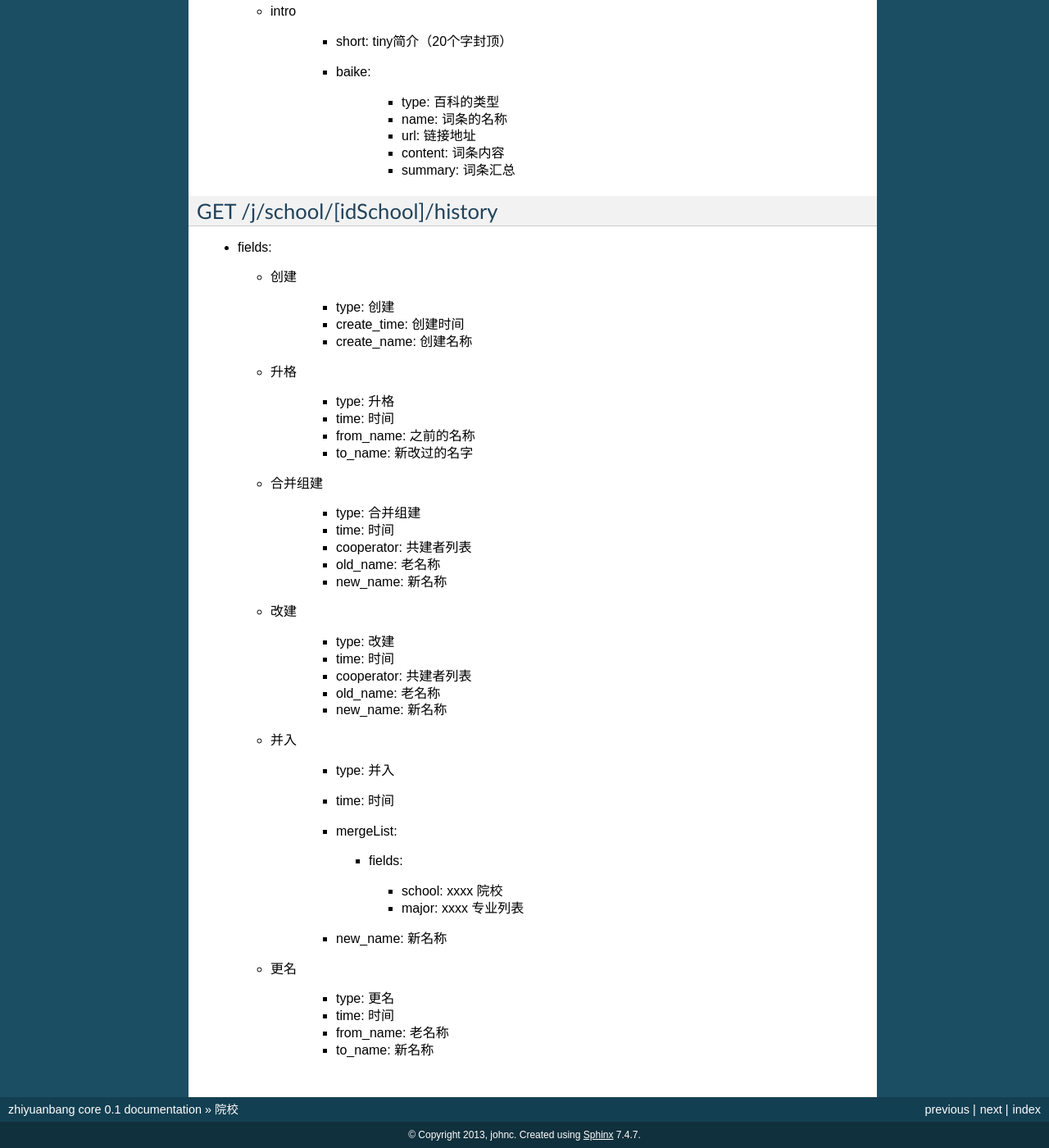
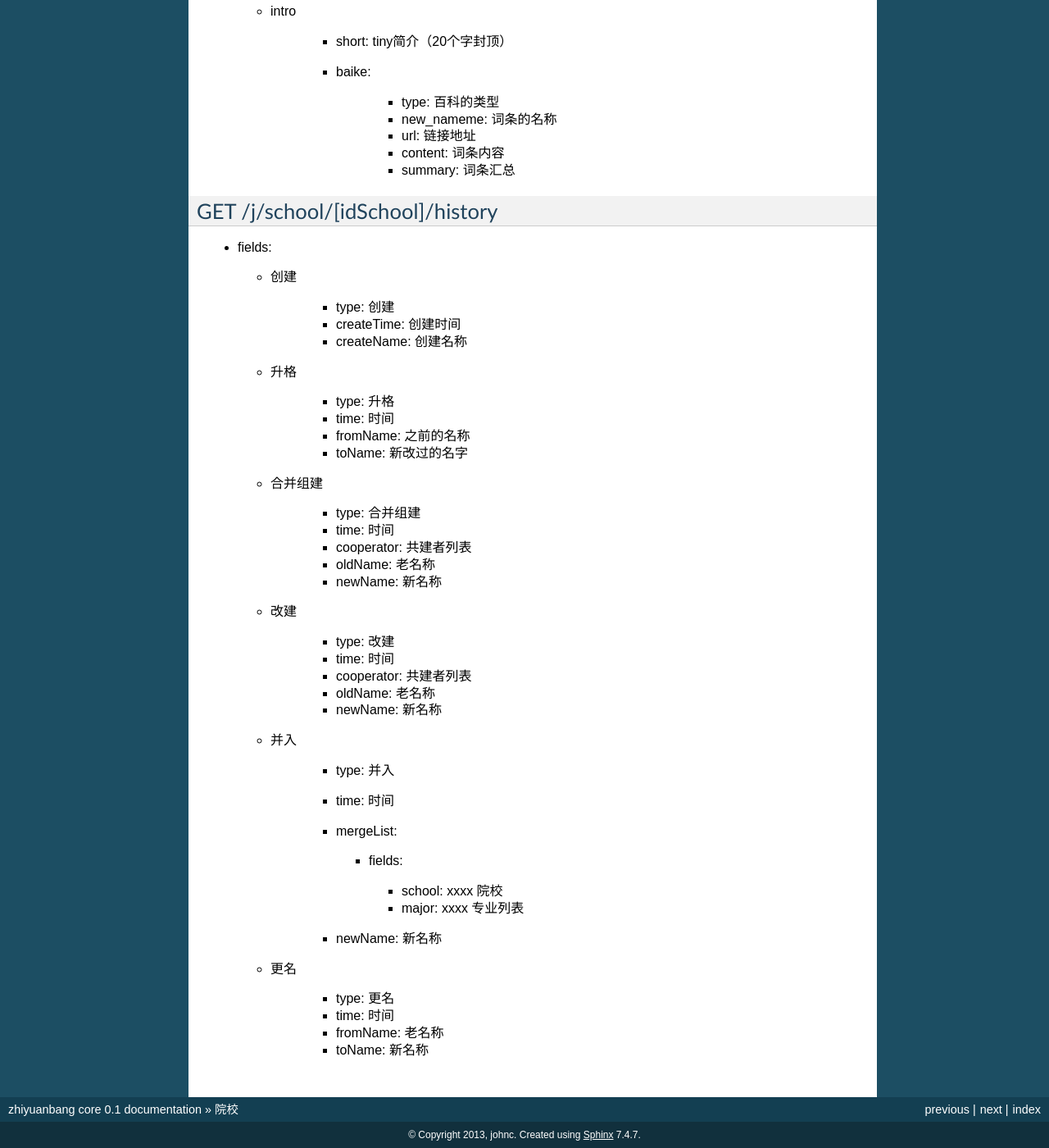
Before and after one commit to carmackjia/zhiyuanbang_core, a Sphinx documentation site: the page built from source/api/school.rst, in a window 1280 px wide and 1400 px high, scrolled down 2676 px. Shown: the whole window at 82% size. Built offline with Sphinx 7.4.7, drawn with Linux system fonts in a browser that asks for light colours.

Commit message:
Fix tiny bugs

```diff
--- a/source/api/school.rst
+++ b/source/api/school.rst
@@ -139,7 +139,7 @@ GET /j/school/[idSchool]
       * baike:
 
          * type: 百科的类型
-         * name: 词条的名称
+         * new_nameme: 词条的名称
          * url:  链接地址
          * content: 词条内容
          * summary: 词条汇总
@@ -153,31 +153,31 @@ GET /j/school/[idSchool]/history
   * 创建
 
       * type: 创建
-      * create_time: 创建时间
-      * create_name: 创建名称
+      * createTime: 创建时间
+      * createName: 创建名称
 
   * 升格
 
       * type: 升格
       * time: 时间
-      * from_name: 之前的名称
-      * to_name: 新改过的名字
+      * fromName: 之前的名称
+      * toName: 新改过的名字
 
   * 合并组建
 
      * type: 合并组建
      * time: 时间
      * cooperator: 共建者列表
-     * old_name: 老名称
-     * new_name: 新名称
+     * oldName: 老名称
+     * newName: 新名称
 
   * 改建
 
      * type: 改建
      * time: 时间
      * cooperator: 共建者列表
-     * old_name: 老名称
-     * new_name: 新名称
+     * oldName: 老名称
+     * newName: 新名称
 
   * 并入
 
@@ -190,11 +190,11 @@ GET /j/school/[idSchool]/history
         * school: xxxx 院校
         * major:  xxxx 专业列表
 
-     * new_name: 新名称
+     * newName: 新名称
 
   * 更名
 
      * type: 更名
      * time: 时间
-     * from_name: 老名称
-     * to_name: 新名称
+     * fromName: 老名称
+     * toName: 新名称
```
